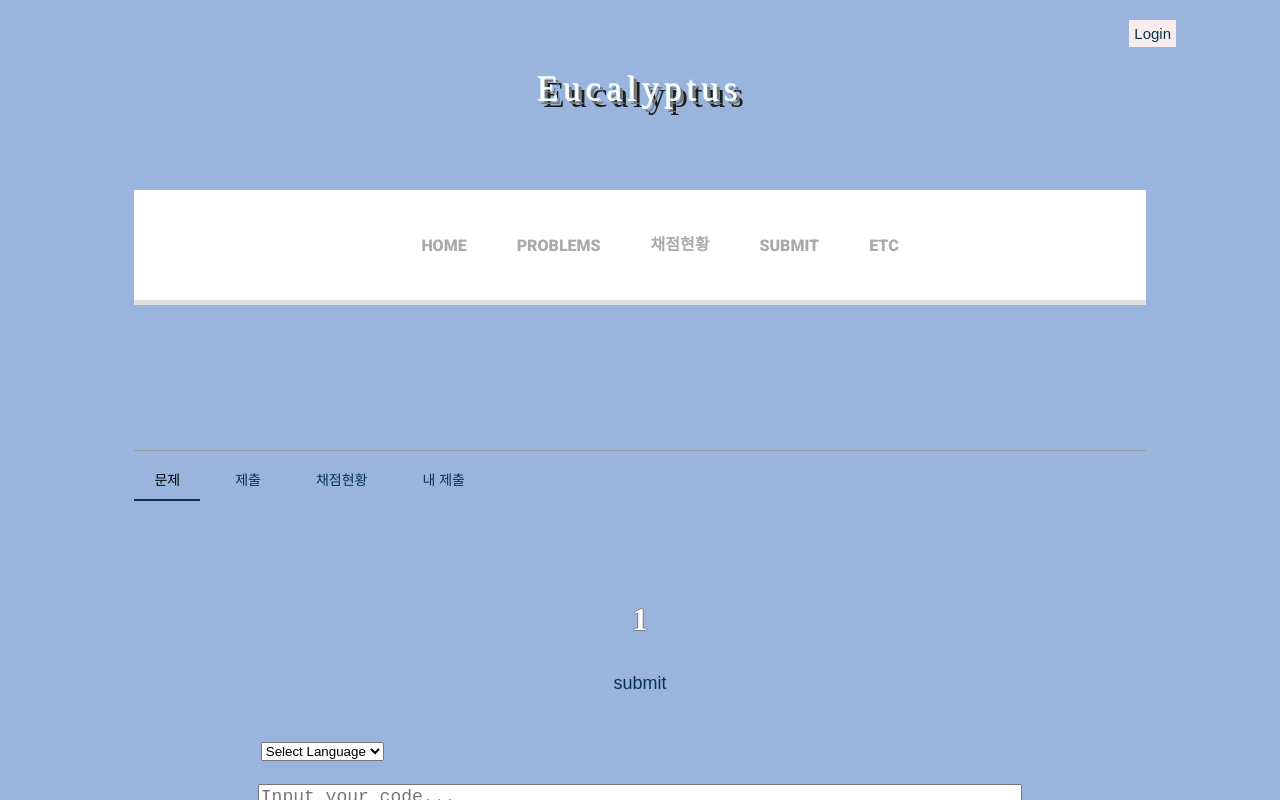
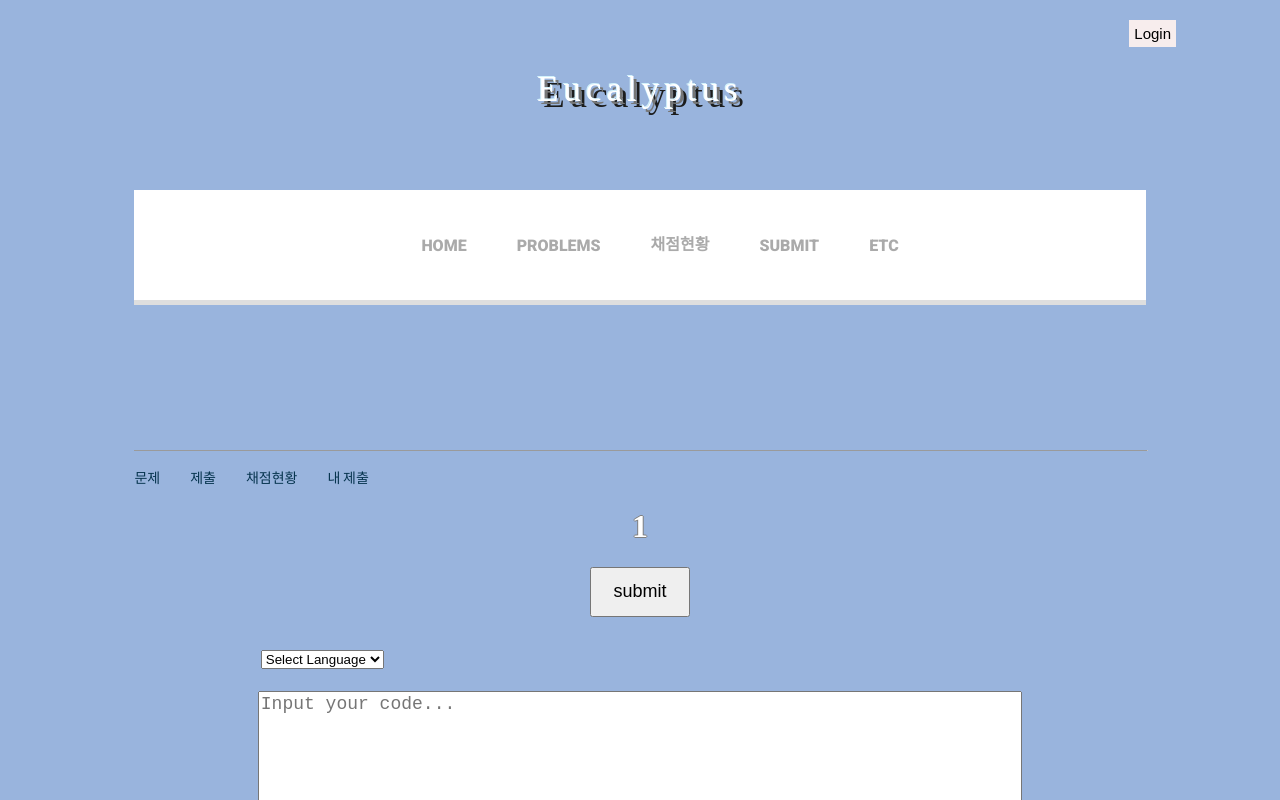
Before and after one commit to wja0/react, a React (Create React App) app in the folder eucalyptus/: page /submit/1 in a window 1280 px wide. Shown: the top 800 px of the page. Built offline with nearby package versions, Linux system fonts and the light colour scheme.

Commit message:
subnavigation

```diff
--- a/eucalyptus/src/App.js
+++ b/eucalyptus/src/App.js
@@ -5,7 +5,6 @@ import Page from './pages/Pages'
 import Navigation from './layout/Navigation'
 import Title from './layout/Title'
 import HeaderContainer from './components/HeaderContainer';
-import Subnavigation from './layout/Subnavigation'
 class App extends Component {
   render(){
     return (
@@ -13,7 +12,6 @@ class App extends Component {
           <HeaderContainer/>
           <Title></Title>
           <Navigation />
-          <Subnavigation />
           <Page></Page>
         </div>
 
--- a/eucalyptus/src/components/ViewProblem.js
+++ b/eucalyptus/src/components/ViewProblem.js
@@ -2,6 +2,7 @@ import React from "react";
 import PropTypes from "prop-types";
 import {Link } from "react-router-dom";
 import "./ViewProblem.css";
+import Subnavigation from "../layout/Subnavigation";
 
 function ViewProblem({Pnum, Pname, Solved, Pcond, Pdetail, Pinout}) {
     if(Solved === "T") {
@@ -12,10 +13,21 @@ function ViewProblem({Pnum, Pname, Solved, Pcond, Pdetail, Pinout}) {
         Solved = "";
     }
     return (
+        <div>
+            <div className="sub_info">
+                <Subnavigation
+                    Pnum={Pnum}
+                    Pname={Pname}
+                    Solved={Solved}
+                    Pcond={Pcond}
+                    Pdetail={Pdetail}
+                    Pinout={Pinout}
+                />
+                </div>
         <div className="problem__problem">
             <div className="problem__data">
                 <span className="problem__Pnum">{Pnum}번</span>
-                <span><button className="submit-button"><Link to={{pathname: `/submit/${Pnum}`}}><h2>SUBMIT</h2></Link></button></span>
+                {/* <span><button className="submit-button"><Link to={{pathname: `/submit/${Pnum}`}}><h2>SUBMIT</h2></Link></button></span> */}
                 <h4 className="problem__Solved">{Solved}</h4>
                 <h2 className="problem__Pname">{Pname}</h2>
             </div>
@@ -49,7 +61,7 @@ function ViewProblem({Pnum, Pname, Solved, Pcond, Pdetail, Pinout}) {
                 <h2 className="outExample">예제 출력</h2>
                 <p className="problem__outExample">{Pinout[1]}</p>
             </div>
-
+            </div>
         </div>
     );
 }
--- a/eucalyptus/src/layout/Subnavigation.css
+++ b/eucalyptus/src/layout/Subnavigation.css
@@ -1,10 +1,80 @@
+@import url(https://fonts.googleapis.com/css?family=Lato);
 
+.subnavigation {
+    margin-left: 0px;
+    margin: auto;
+    margin-top: 150px;
+    width:80%;
+}
+
+.subline{
+  width: 100%;
+  border-bottom:0px;
+  text-align:left;
+  margin-left: 0px;
+}
+
+ .subnav {
+  padding:0px 0px ;
+}
+
+.sublist {
+    display: inline-block;
+    list-style-type: none;
+    margin-right: 30px;
+  }
+
+.subbtn {
+    font-size: 14px;
+    position: relative;
+    display: block;
+    /* padding: 4px 0; */
+    font-family: Lato, sans-serif;
+    color: #06344e;
+    text-decoration: none;
+    text-transform: uppercase;
+    transition: 0.5s;
+    /* border-bottom:2px solid transparent; */
+  }
+
+.subbtn::after {
+    position: absolute;
+    content: "";
+    top: 100%;
+    left: 0;
+    width: 100%;
+    height: 2px;
+    background: #06344e;
+    transform: scaleX(0);
+    /* transform-origin: right; */
+    /* transition:all ease-in-out .2s; */
+    /* transition: transform 0.5s; */
+}
+
+.subbtn:hover {
+    color: #95a5a6;
+}
+
+.subbtn:hover::after {
+    transform: scaleX(1);
+    /* transform-origin: left; */
+}
+
+
+
+
+
+
+/*
 .subnavigation{
   font-family:arial;
   margin: auto;
   margin-top: 150px;
-  margin-bottom: 100px;
   width:80%;
+}
+
+.sub{
+  margin-top: 100px;
 }
 
 .subline{
@@ -38,4 +108,10 @@ button{
 .active{
   border-bottom:2px solid #06344e;
   color:black;
-}
+} */
+
+
+/* .active{
+  border-bottom:2px solid #06344e;
+  color:black;
+} */
--- a/eucalyptus/src/layout/Subnavigation.js
+++ b/eucalyptus/src/layout/Subnavigation.js
@@ -1,93 +1,141 @@
 import React, { Component } from 'react';
-import { Link } from 'react-router-dom';
+import { Link, Route } from 'react-router-dom';
+import PropTypes from "prop-types";
 import "./Subnavigation.css"
+import ViewProblem from "../components/ViewProblem";
+import Textarea from "../components/Textarea";
+
+function Subnavigation({Pnum, Pname, Solved, Pcond, Pdetail, Pinout}) {
+
+  // function toproblem(e) {
+  //   e.preventDefault();
+  //   <ViewProblem
+  //     key={Pnum}
+  //     Pnum={Pnum}
+  //     Pname={Pname}
+  //     Solved={Solved}
+  //     Pcond={Pcond}
+  //     Pdetail={Pdetail}
+  //     Pinout={Pinout}
+  //     />
+  // }
+
+  return(
+    <div class="subnavigation">
+      <hr className="subline" />
+        <ul className="subnav">
+          <li className="sublist"><Link to="#" className="subbtn">문제</Link></li>
+          <li className="sublist"><Link to={{pathname: `/submit/${Pnum}`}} className="subbtn">제출</Link></li>
+          <li className="sublist"><Link to='/status' className="subbtn">채점현황</Link></li>
+          <li className="sublist"><Link to="#" className="subbtn">내 제출</Link></li>
+      </ul>
+    </div>
+  )
+
+}
+
+Subnavigation.propTypes = {
+  Pnum: PropTypes.string.isRequired,
+  Pname: PropTypes.string.isRequired,
+  Solved: PropTypes.string.isRequired,
+  Pcond: PropTypes.arrayOf(PropTypes.string).isRequired,
+  Pdetail: PropTypes.arrayOf(PropTypes.string).isRequired,
+  Pinout: PropTypes.arrayOf(PropTypes.string).isRequired
+
+}
 
 
+// function Subnavigation({Pnum, Pname, Solved, Pcond, Pdetail, Pinout}) {
+//   return(
+//     <div className="subnavigation">
+//       <hr className="subline" />
+//      <Subs>
+//        <Subnav label="문제">
+//          <div className="sub">
+//            {/* <Link to ={{pathname: `/problem/${Pnum}`}}></Link> */}
+//            <ViewProblem
+//               key={Pnum}
+//               Pnum={Pnum}
+//               Pname={Pname}
+//               Solved={Solved}
+//               Pcond={Pcond}
+//               Pdetail={Pdetail}
+//               Pinout={Pinout}
+//             />
 
-class Subnavigation extends Component{
-  render(){
-    return(
-      <div className="subnavigation">
-        <hr className="subline" />
-       <Subs>
-         <Subnav label="문제">
-           <div className="sub">
-             <Link to ="/"></Link>
-           </div>
-         </Subnav>
-         <Subnav label="제출">
-           <div className="sub">
-           <Link to ="/"></Link>
-           </div>
-         </Subnav>
-         <Subnav label="채점현황">
-           <div className="sub">
-           <Link to ="/"></Link>
-           </div>
-         </Subnav>
-         <Subnav label="내 제출">
-           <div className="sub">
-           <Link to ="/"></Link>
-           </div>
-         </Subnav>
-       </Subs>
-      </div>
+//          </div>
+//        </Subnav>
+//        {/* <Link to={{pathname: `/submit/${Pnum}`}} className="tosubmit"> */}
+//        <Subnav label="제출" >
+//          {/* <Link to={{pathname: `/submit/${Pnum}`}}>클릭</Link> */}
+//          {/* <Route path="/submit/${Pnum}" exact={true}/> */}
+//        </Subnav>
+//        {/* </Link> */}
+//        <Subnav label="채점현황">
+//          <div className="sub">
+//          </div>
+//        </Subnav>
+//        <Subnav label="내 제출">
+//          <div className="sub">
+//          <Link to ="/"></Link>
+//          </div>
+//        </Subnav>
+//      </Subs>
+//     </div>
+//   )
 
-    )
-  }
-}
+// }
 
-class Subs extends Component{
-  state ={
-    activeSub: this.props.children[0].props.label
-    // 기본 상태-> 첫번째 tab
-  }
+// class Subs extends Component{
+//   state ={
+//     activeSub: this.props.children[0].props.label
+//     // 기본 상태-> 첫번째 tab
+//   }
 
-  changeSub = (sub) => {
-    this.setState({ activeSub: sub });
-    // 클릭한 해당 tab 지정하기
-  };
+//   changeSub = (sub) => {
+//     this.setState({ activeSub: sub });
+//     // 클릭한 해당 tab 지정하기
+//   };
 
-  render(){
+//   render(){
 
-    let content;
-    let buttons = [];
-    return (
-      <div>
-        {React.Children.map(this.props.children, child =>{
-          buttons.push(child.props.label)
-          if (child.props.label === this.state.activeSub) content = child.props.children
-        })}
+//     let content;
+//     let buttons = [];
+//     return (
+//       <div>
+//         {React.Children.map(this.props.children, child =>{
+//           buttons.push(child.props.label)
+//           if (child.props.label === this.state.activeSub) content = child.props.children
+//         })}
 
-        <SubButtons activeSub={this.state.activeSub} buttons={buttons} changeSub={this.changeSub}/>
-        <div className="tab-content">{content}</div>
+//         <SubButtons activeSub={this.state.activeSub} buttons={buttons} changeSub={this.changeSub}/>
+//         <div className="sub-content">{content}</div>
 
-      </div>
-    );
-  }
-}
+//       </div>
+//     );
+//   }
+// }
 
-const SubButtons = ({buttons, changeSub, activeSub}) =>{
+// const SubButtons = ({buttons, changeSub, activeSub}) =>{
 
-  return(
-    <div className="sub-buttons">
-    {buttons.map(button =>{
-       return <div className="subbtn">
-       <button className={button === activeSub? 'active': ''} onClick={()=>changeSub(button)}>{button}</button>
-       </div>
-      //  id 만들어서  #id로 css지정하려고 했으나 잘 되지 않아서 일단 태그로 css 했는데 수정 예정임
-    })}
-    </div>
-  )
-}
+//   return(
+//     <div className="sub-buttons">
+//     {buttons.map(button =>{
+//        return <div className="subbtn">
+//        <button className={button === activeSub? 'active': ''} onClick={()=>changeSub(button)}>{button}</button>
+//        </div>
+//       //  id 만들어서  #id로 css지정하려고 했으나 잘 되지 않아서 일단 태그로 css 했는데 수정 예정임
+//     })}
+//     </div>
+//   )
+// }
 
-const Subnav = props =>{
-  return(
-    <React.Fragment>
-      {props.children}
-    </React.Fragment>
-  )
-  // 해당 Subbtn 페이지 fragment로 반환하는 코드
-}
-
+// const Subnav = props =>{
+//   return(
+//     <React.Fragment>
+//       {props.children}
+//     </React.Fragment>
+//   )
+//   // 해당 Subbtn 페이지 fragment로 반환하는 코드
+// }
 export default Subnavigation;
--- a/eucalyptus/src/pages/problemset.css
+++ b/eucalyptus/src/pages/problemset.css
@@ -3,7 +3,8 @@
     width: 100%;
 }
 .container{
-    width: 100%;
+    width: 80%;
+    margin: auto;
 }
 .table-bordered{
     width: 100%;
--- a/eucalyptus/src/pages/status.js
+++ b/eucalyptus/src/pages/status.js
@@ -1,6 +1,7 @@
 import React, { Component } from 'react';
 import axios from "axios";
 import Status_table from "../components/Status_table";
+import Subnavigation from "../layout/Subnavigation";
 import "./status.css";
 
 class status extends Component{
@@ -35,6 +36,7 @@ class status extends Component{
         return (
 
           <div className="Problems">
+            <Subnavigation props={this.props} />
             <div className="Problems_container">
               <table className="status__table" id="problem">
                 <thead>
--- a/eucalyptus/src/pages/submit.js
+++ b/eucalyptus/src/pages/submit.js
@@ -1,15 +1,17 @@
 import React, { Component } from "react";
 import Textarea from "../components/Textarea";
+import Subnavigation from "../layout/Subnavigation";
 
-class Submit extends Component {
+class submit extends Component {
   render() {
     // console.log(this.props.match)
     return (
       <div>
+        <Subnavigation props={this.props} />
         <Textarea props={this.props}/>
       </div>
     );
   }
 }
 
-export default Submit;
+export default submit;
```
Also changed, not shown: eucalyptus/src/pages/problem.js (+13 -0 lines).
